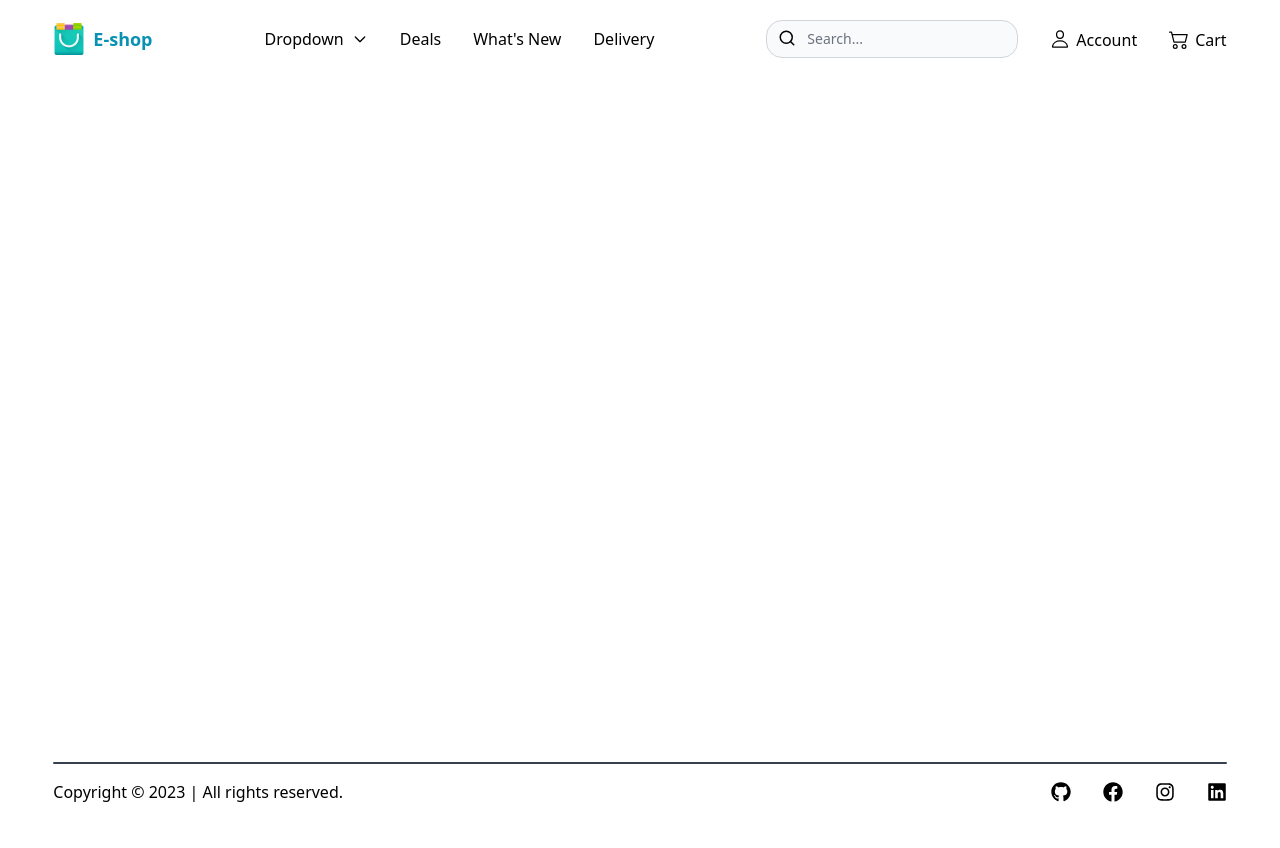
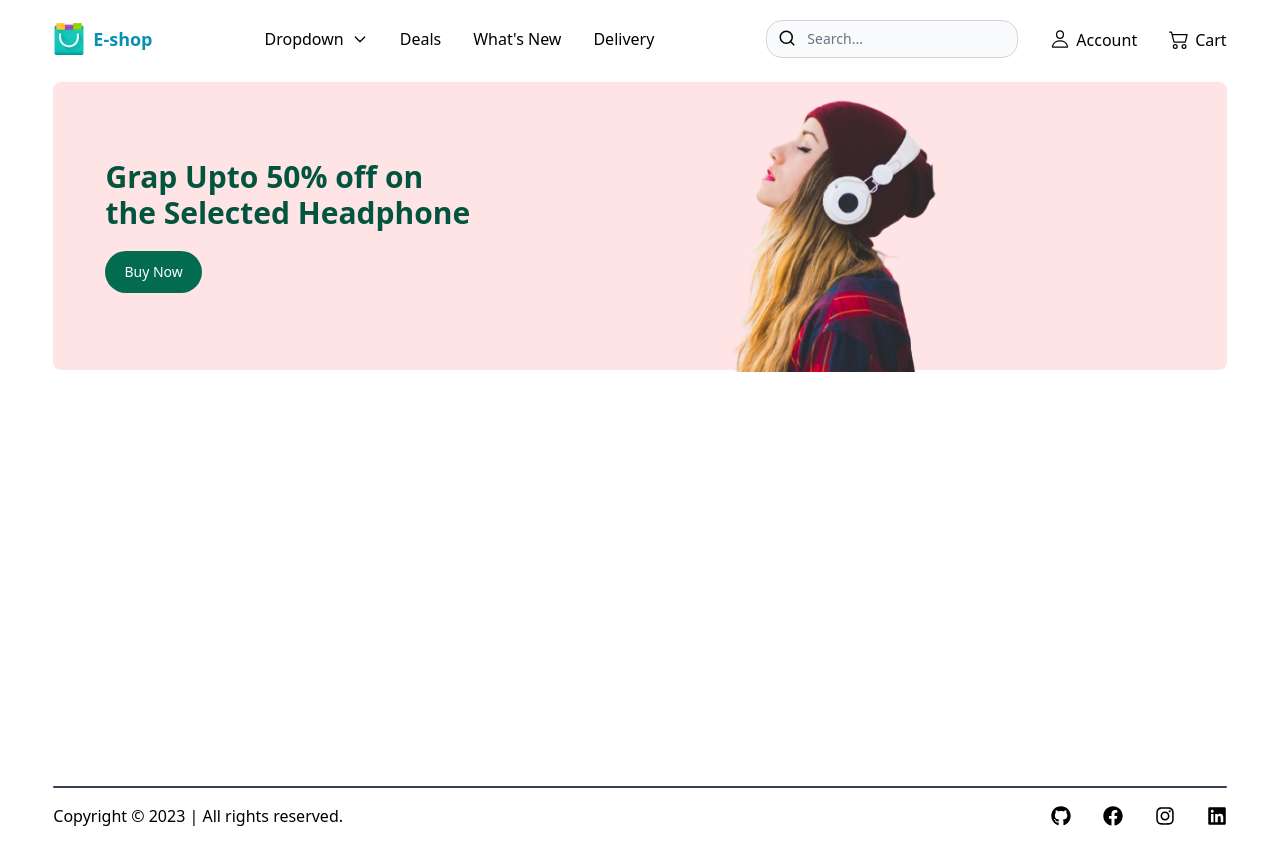
Before and after one commit to im-mahadi/e-shop, a Next.js app: page / in a window 1280 px wide. Before the commit the page ends 824 px from the top, so only its background shows below. Built offline with nearby package versions, Linux system fonts and the light colour scheme; what prettier-plugin-tailwindcss would draw is missing.

Commit message:
add hero section

```diff
--- /dev/null
+++ b/src/app/Hero.tsx
@@ -0,0 +1,29 @@
+'use client';
+
+import { Button } from 'flowbite-react';
+import Image from 'next/image';
+
+export default function Hero() {
+  return (
+    <div className='mt-6 flex max-h-72 justify-around rounded-lg bg-rose-100'>
+      <div className='flex flex-col items-start justify-center gap-5'>
+        <p className='text-3xl font-bold text-green-800'>
+          Grap Upto 50% off on <br />
+          the Selected Headphone
+        </p>
+        <Button color='success' pill={true}>
+          Buy Now
+        </Button>
+      </div>
+      <div>
+        <Image
+          src='/hero.png'
+          className='relative bottom-12'
+          alt='hero'
+          width={600}
+          height={500}
+        />
+      </div>
+    </div>
+  );
+}
--- a/src/app/page.tsx
+++ b/src/app/page.tsx
@@ -1,3 +1,9 @@
+import Hero from './Hero';
+
 export default function Home() {
-  return <></>;
+  return (
+    <div className='mx-auto w-11/12'>
+      <Hero />
+    </div>
+  );
 }
```
Also changed, not shown: public/hero.png (added).
